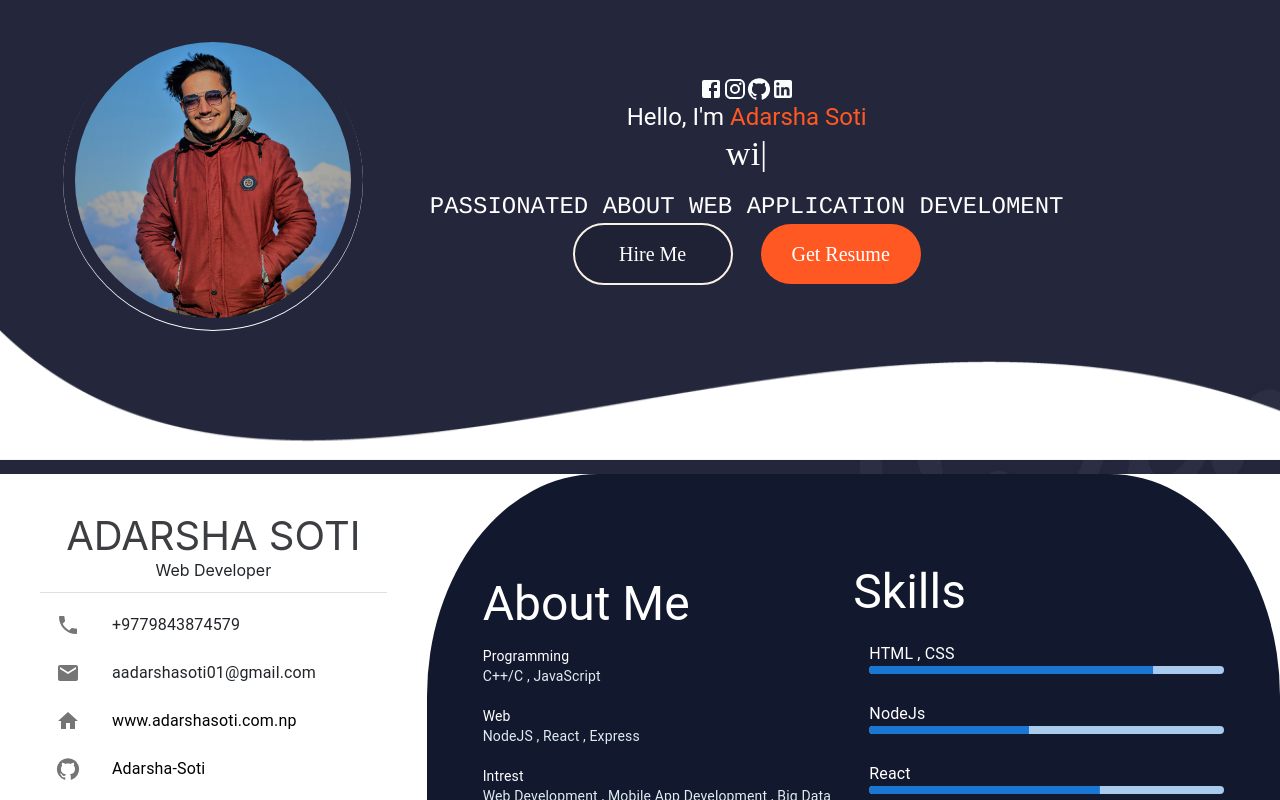
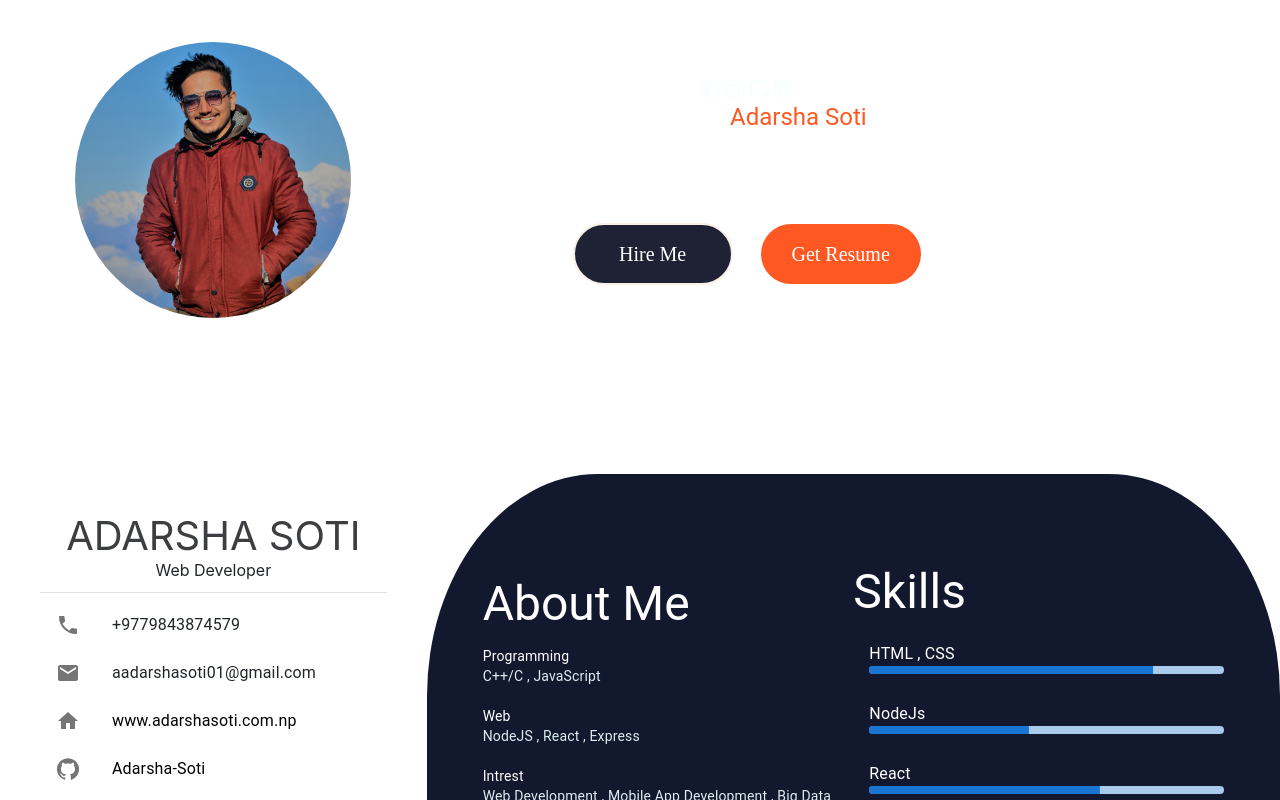
Before and after one commit to Adarsha-Soti/PortfolioWebsite, a React (Create React App) app: page / in a window 1280 px wide. Shown: the top 800 px of the page. Built offline with nearby package versions, Linux system fonts and the light colour scheme; a web font is replaced by a local one.

Commit message:
Update Home.css

```diff
--- a/src/PrtfolioContainer/Home/Home.css
+++ b/src/PrtfolioContainer/Home/Home.css
@@ -3,6 +3,6 @@
     flex-direction: column;
     justify-content: space-between;
     min-height: 670px;
-    background-image: url("../../assets/Home/bg.jpg");
+   background-color:#12182e;
 
 }
```
